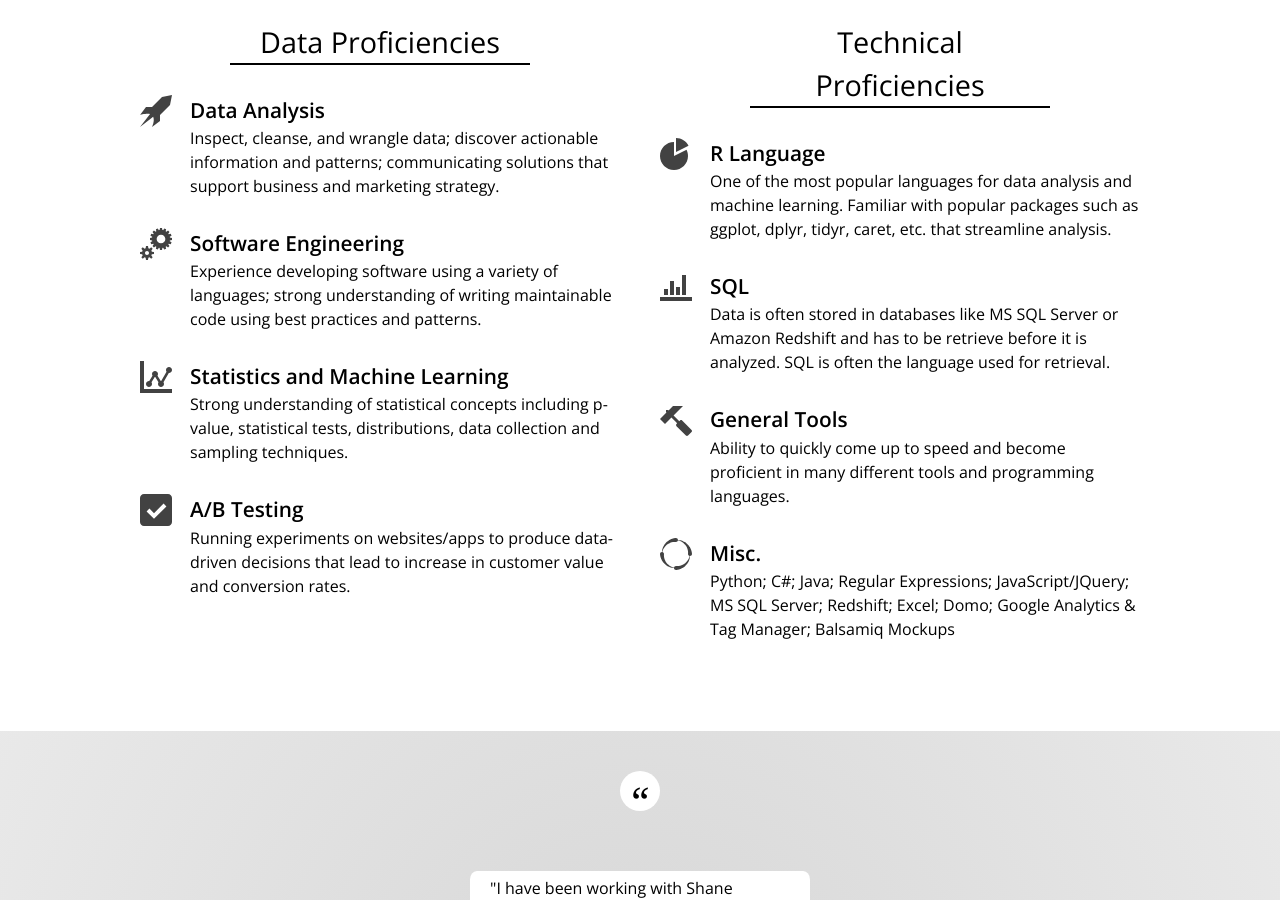
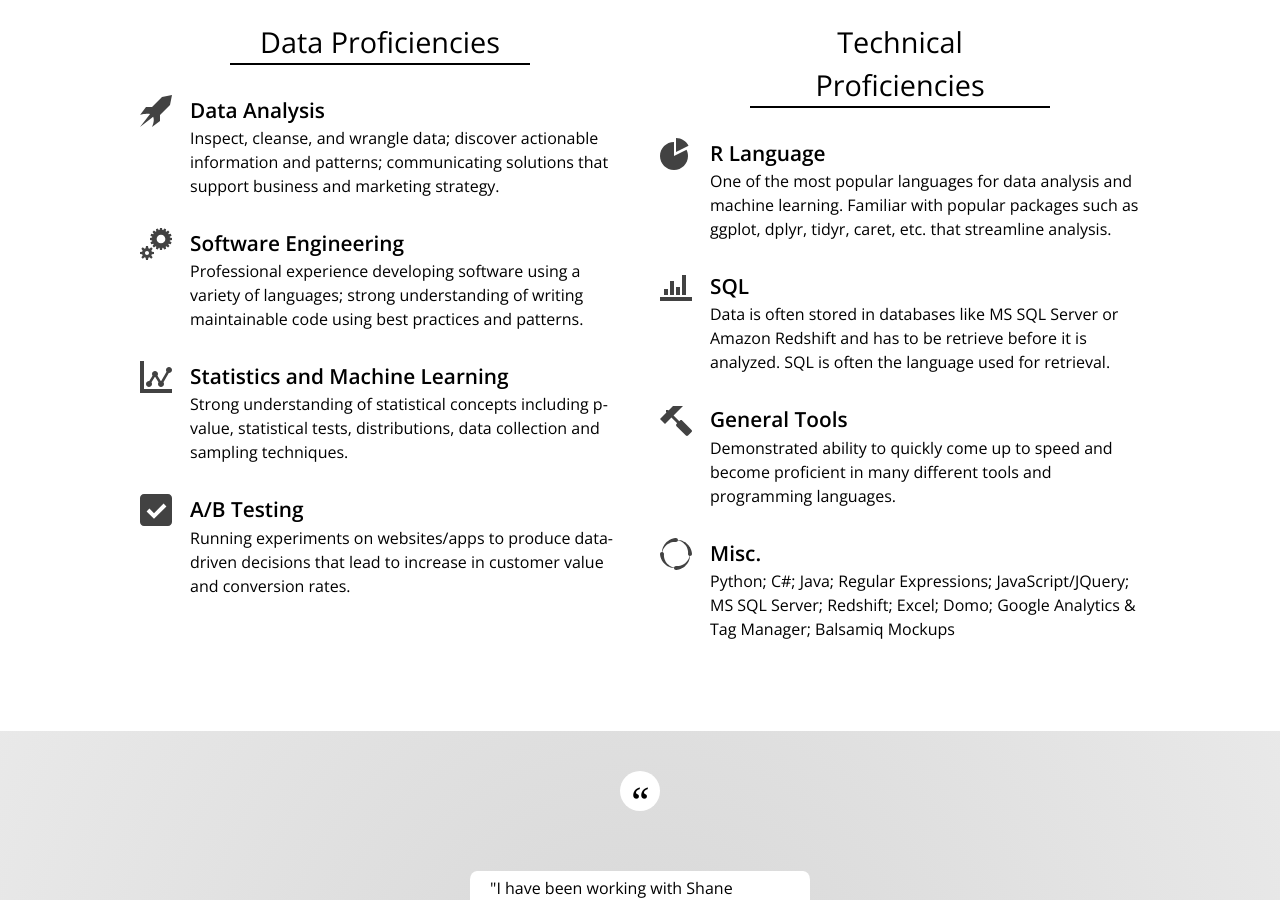
Before and after one commit to shane-kercheval/shane-kercheval.github.io, a Jekyll site: the page built from index.html, in a window 1280 px wide and 900 px high, scrolled down 481 px. Built offline with Jekyll 4.4.1, drawn with Linux system fonts in a browser that asks for light colours; nearby versions of some CDN libraries.

Commit message:
wording update

```diff
--- a/_data/value.yml
+++ b/_data/value.yml
@@ -10,7 +10,7 @@ offerings:
         description: Inspect, cleanse, and wrangle data; discover actionable information and patterns; communicating solutions that support business and marketing strategy.
         icon: icon-rocket
       - title: Software Engineering
-        description: Experience developing software using a variety of languages; strong understanding of writing maintainable code using best practices and patterns.
+        description: Professional experience developing software using a variety of languages; strong understanding of writing maintainable code using best practices and patterns.
         icon: icon-cogs
       - title: Statistics and Machine Learning
         description: Strong understanding of statistical concepts including p-value, statistical tests, distributions, data collection and sampling techniques.
@@ -27,7 +27,7 @@ offerings:
         description: Data is often stored in databases like MS SQL Server or Amazon Redshift and has to be retrieve before it is analyzed. SQL is often the language used for retrieval.
         icon: icon-stats-bars
       - title: General Tools
-        description: Ability to quickly come up to speed and become proficient in many different tools and programming languages.
+        description: Demonstrated ability to quickly come up to speed and become proficient in many different tools and programming languages.
         icon: icon-hammer
       - title: Misc.
         description: Python; C#; Java; Regular Expressions; JavaScript/JQuery; MS SQL Server; Redshift; Excel; Domo; Google Analytics & Tag Manager; Balsamiq Mockups
```
